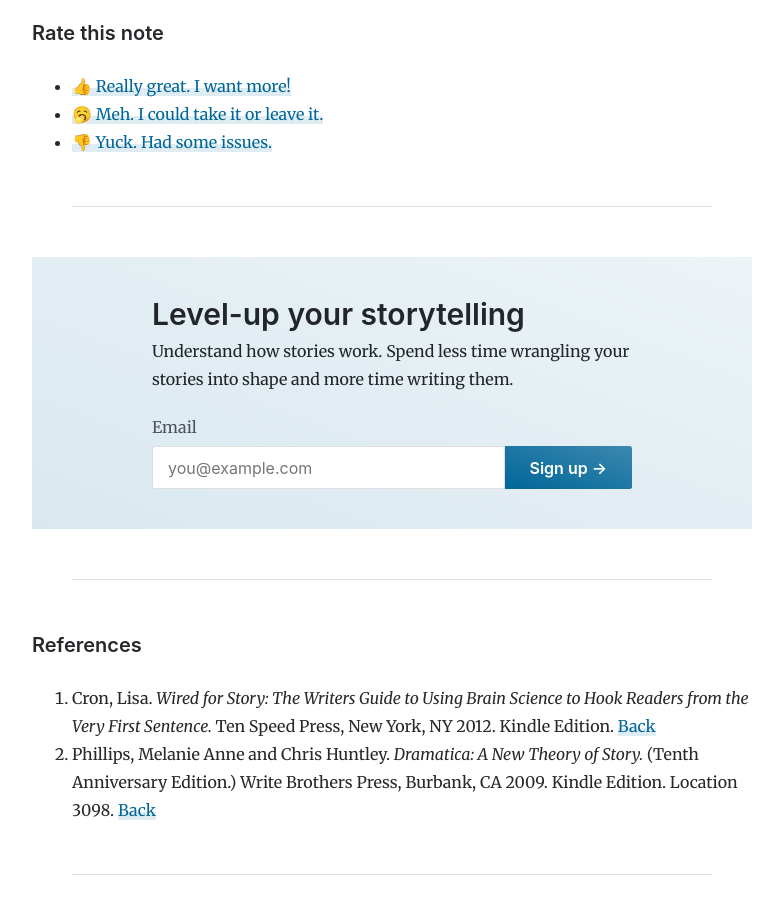
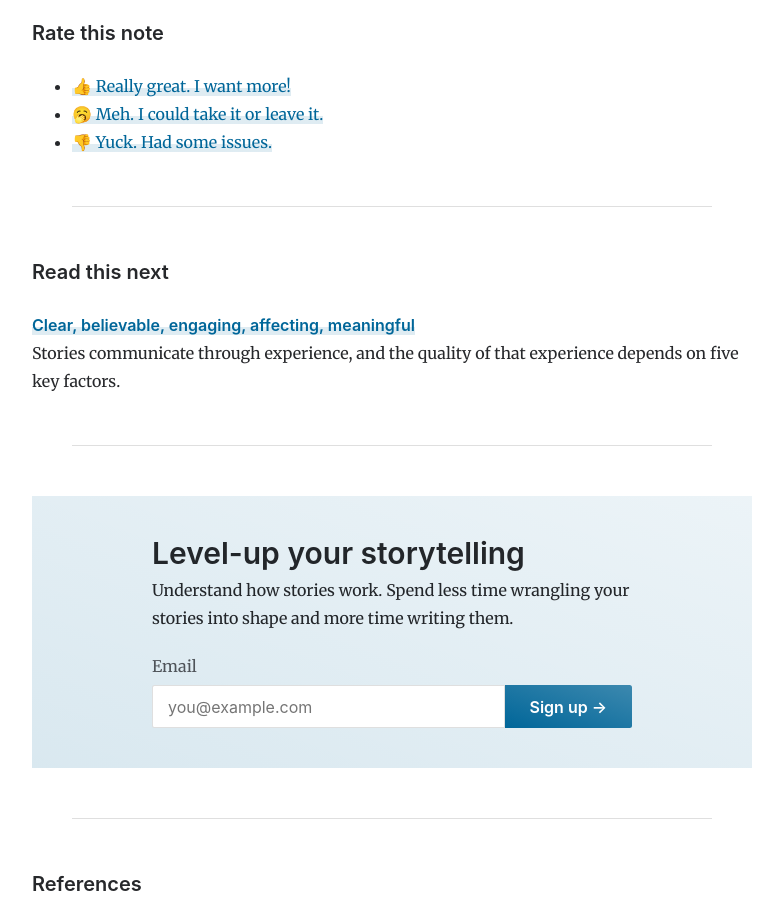
Before and after one commit to natelistrom/natelistrom.github.io, a Jekyll site: the page built from _posts/2026-02-03-material-purpose.md, in a window 1280 px wide and 900 px high, scrolled down 5461 px. Shown: the whole window, without its empty margins (248-1031 px from the left). Built offline with Jekyll 4.4.1, drawn with Linux system fonts in a browser that asks for light colours.

Commit message:
Add read next articles to first three material notes

```diff
--- a/_posts/2026-01-06-material-intro.md
+++ b/_posts/2026-01-06-material-intro.md
@@ -6,6 +6,7 @@ date:   2026-01-06 12:00:00 -0400
 tags: [Material, Story, Craft]
 maturity: Note
 reading_time: 5 min
+read_next: "Put your audience on the hill"
 ---
 
 ![An illustration of hands trimming the foot of a small clay bowl](/assets/img/natelistrom-trim.png)
--- a/_posts/2026-02-03-material-purpose.md
+++ b/_posts/2026-02-03-material-purpose.md
@@ -6,6 +6,7 @@ date:   2026-02-03 12:00:00 -0400
 tags: [Material, Story, Craft]
 maturity: Note
 reading_time: 10 min
+read_next: "Clear, believable, engaging, affecting, meaningful"
 ---
 
 ![An illustration of a pair of running shoes](/assets/img/natelistrom-shoes.png)
```
Also changed, not shown: _posts/2026-03-03-material-experience.md (+1 -0 lines).
